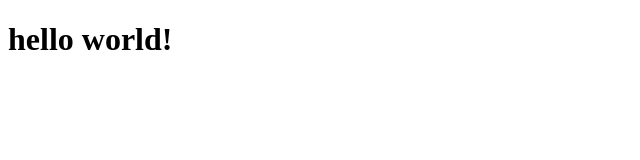
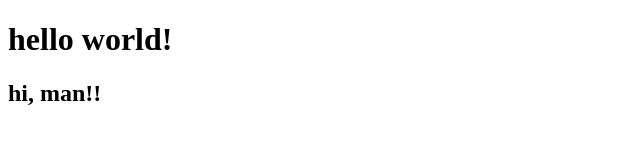
Before and after one commit to AlAnGud/user_one_01, a plain HTML site: page test.html in a window 1280 px wide. Shown: the whole page, without its empty margins (0-640 px from the left). Drawn offline with Linux system fonts and the light colour scheme.

Commit message:
добавлен подзаголовок

```diff
--- a/test.html
+++ b/test.html
@@ -8,6 +8,7 @@
 </head>
 <body>
     <h1>hello world!</h1>
+    <h2>hi, man!!</h2>
 
 
 </body>
```
